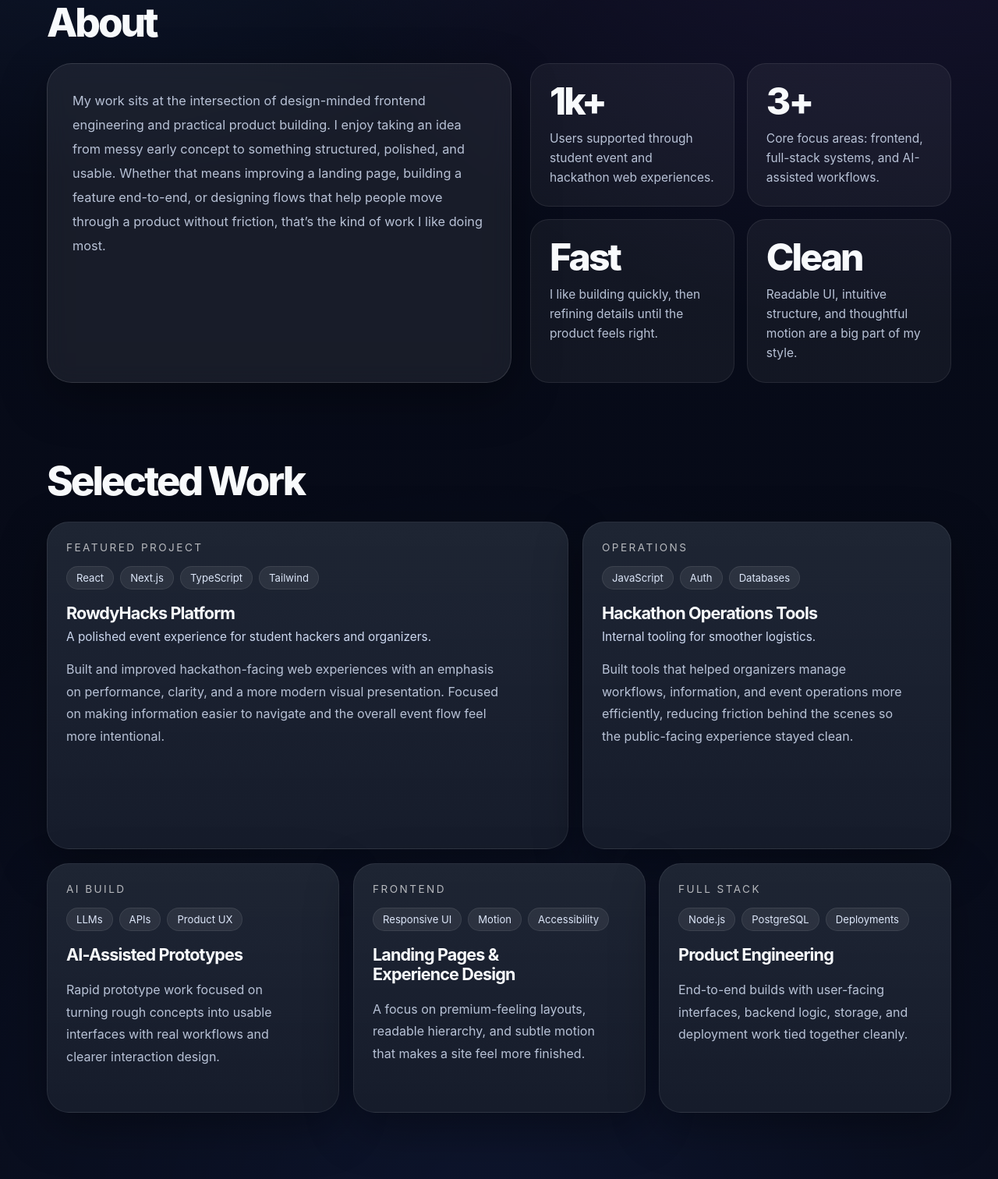
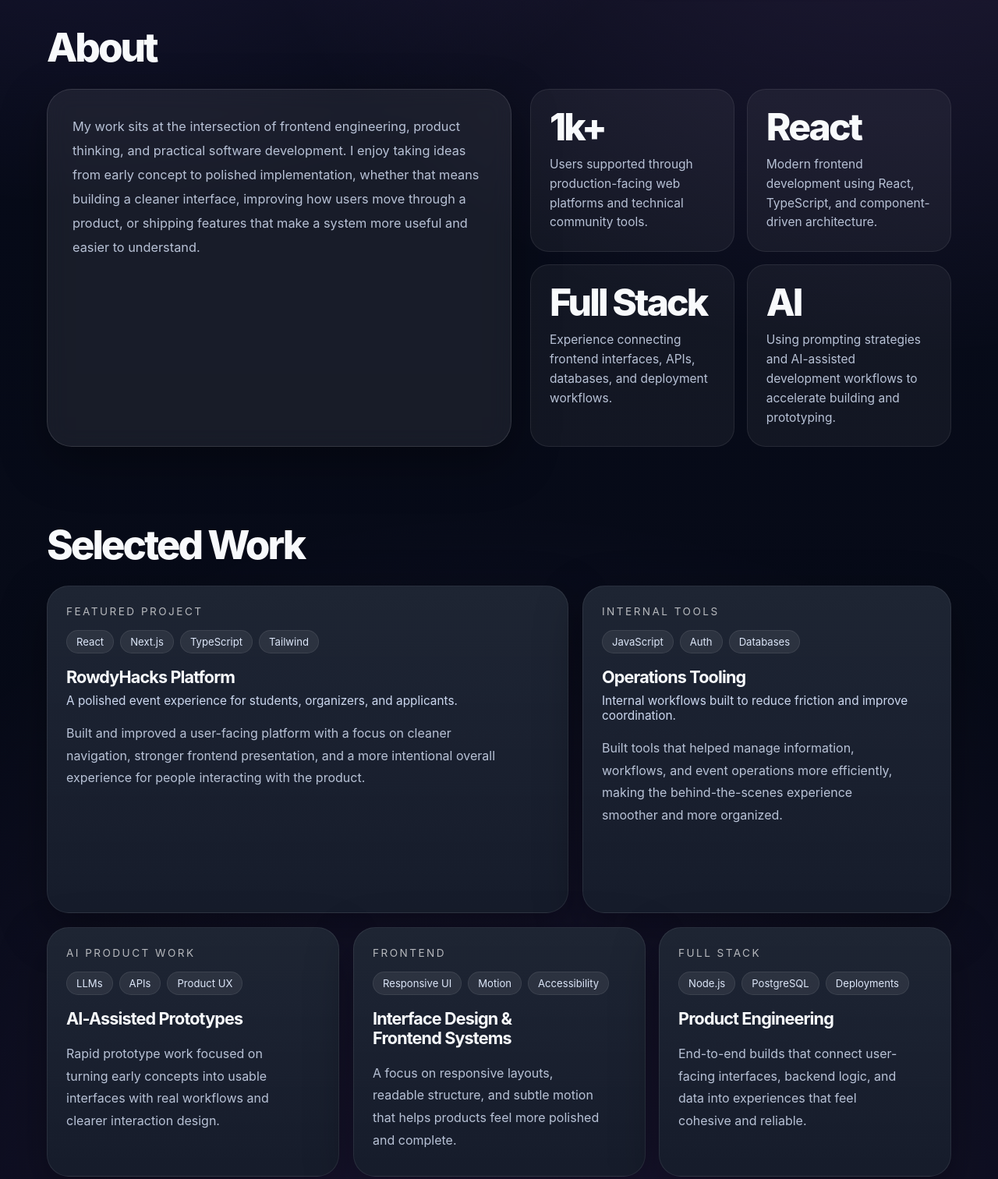
Before and after one commit to spiderCSman/Personal-Site, a website: page docs/index.html in a window 1280 px wide. Shown: the part 1167-2679 px from the top of the page at 78% size. Drawn offline with Linux system fonts and the light colour scheme.

Commit message:
css purple updates

```diff
--- a/docs/index.html
+++ b/docs/index.html
@@ -4,7 +4,7 @@
   <title>Carter LaVigne | Portfolio</title>
   <meta
     name="description"
-    content="Portfolio of Carter LaVigne, a software engineer focused on frontend, full-stack, and AI-assisted product development."
+    content="Portfolio of Carter LaVigne, a software engineer focused on frontend, full-stack, and product-minded web development."
   />
   <link rel="stylesheet" href="styles.css" />
   <link rel="icon" type="image/png" sizes="32x32" href="image/favicon-32x32.png?v=6" />
@@ -36,11 +36,11 @@
         <div class="container">
           <div class="hero-grid">
             <div class="hero-copy reveal">
-              <span class="eyebrow">Software Engineer • Frontend • Full-Stack • AI-Assisted Products</span>
-              <h1>Building polished web experiences that feel fast, intentional, and memorable.</h1>
+              <span class="eyebrow">Software Engineer • Frontend • Full-Stack • Product-Focused Development</span>
+              <h1>Building polished web applications that feel fast, intuitive, and well crafted.</h1>
               <p>
-                I'm Carter LaVigne, a software engineer focused on frontend development, full-stack product work, and practical AI-powered tools.
-                I like turning real problems into clean interfaces, smooth flows, and software people actually want to use.
+                I'm Carter LaVigne, a software engineer focused on frontend development, full-stack product work, and modern web applications.
+                I enjoy turning complex ideas into clean interfaces and building software that is both useful and enjoyable to use.
               </p>
               <div class="hero-actions">
                 <a class="btn btn-primary" href="#work">View Projects</a>
@@ -52,16 +52,16 @@
               <div class="panel-label">What I focus on</div>
               <div class="panel-stack">
                 <div class="stack-card">
-                  <small>Frontend Systems</small>
-                  <strong>Modern interfaces with strong visual polish, responsiveness, and clean UX.</strong>
+                  <small>Frontend Engineering</small>
+                  <strong>Building responsive, modern interfaces with strong visual polish and clear user experience.</strong>
                 </div>
                 <div class="stack-card">
                   <small>Full-Stack Product Work</small>
-                  <strong>From databases and auth to APIs and deployment, I like shipping complete experiences.</strong>
+                  <strong>Connecting frontend, backend, and data into complete experiences that feel thoughtful and reliable.</strong>
                 </div>
                 <div class="stack-card">
-                  <small>AI-Enabled Features</small>
-                  <strong>Using AI where it actually improves the workflow, not just because it sounds impressive.</strong>
+                  <small>Practical AI Features</small>
+                  <strong>Using AI where it improves real workflows, not just as a gimmick.</strong>
                 </div>
               </div>
             </aside>
@@ -78,33 +78,42 @@
           <div class="about-grid">
             <div class="glass about-card reveal">
               <p>
-                My work sits at the intersection of design-minded frontend engineering and practical product building.
-                I enjoy taking an idea from messy early concept to something structured, polished, and usable.
-                Whether that means improving a landing page, building a feature end-to-end, or designing flows that help people
-                move through a product without friction, that’s the kind of work I like doing most.
+                My work sits at the intersection of frontend engineering, product thinking, and practical software development.
+                I enjoy taking ideas from early concept to polished implementation, whether that means building a cleaner interface,
+                improving how users move through a product, or shipping features that make a system more useful and easier to understand.
               </p>
             </div>
 
             <div class="stats reveal">
+
               <div class="stat">
                 <div class="stat-number">1k+</div>
-                <div class="stat-label">Users supported through student event and hackathon web experiences.</div>
+                <div class="stat-label">
+                  Users supported through production-facing web platforms and technical community tools.
+                </div>
               </div>
+
               <div class="stat">
-                <div class="stat-number">3+</div>
-                <div class="stat-label">Core focus areas: frontend, full-stack systems, and AI-assisted workflows.</div>
+                <div class="stat-number">React</div>
+                <div class="stat-label">
+                  Modern frontend development using React, TypeScript, and component-driven architecture.
+                </div>
               </div>
+
               <div class="stat">
-                <div class="stat-number">Fast</div>
-                <div class="stat-label">I like building quickly, then refining details until the product feels right.</div>
+                <div class="stat-number">Full Stack</div>
+                <div class="stat-label">
+                  Experience connecting frontend interfaces, APIs, databases, and deployment workflows.
+                </div>
               </div>
+
               <div class="stat">
-                <div class="stat-number">Clean</div>
-                <div class="stat-label">Readable UI, intuitive structure, and thoughtful motion are a big part of my style.</div>
+                <div class="stat-number">AI</div>
+                <div class="stat-label">
+                  Using prompting strategies and AI-assisted development workflows to accelerate building and prototyping.
+                </div>
               </div>
             </div>
-          </div>
-        </div>
       </section>
 
       <section id="work" class="section">
@@ -125,40 +134,33 @@
                 <span class="tag">Tailwind</span>
               </div>
               <h3 class="project-title">RowdyHacks Platform</h3>
-              <p class="project-subtitle">A polished event experience for student hackers and organizers.</p>
+              <p class="project-subtitle">A polished event experience for students, organizers, and applicants.</p>
               <p class="project-copy">
-                Built and improved hackathon-facing web experiences with an emphasis on performance, clarity, and a more modern visual presentation.
-                Focused on making information easier to navigate and the overall event flow feel more intentional.
+                Built and improved a user-facing platform with a focus on cleaner navigation, stronger frontend presentation,
+                and a more intentional overall experience for people interacting with the product.
               </p>
-              <div class="project-links">
-                <a class="project-link" href="#"></a>
-                <a class="project-link" href="" target="_blank" rel="noreferrer"></a>
-              </div>
             </article>
 
             <article class="project-card tall reveal">
               <div class="project-top">
-                <span class="panel-label">Operations</span>
+                <span class="panel-label">Internal Tools</span>
               </div>
               <div class="tag-list">
                 <span class="tag">JavaScript</span>
                 <span class="tag">Auth</span>
                 <span class="tag">Databases</span>
               </div>
-              <h3 class="project-title">Hackathon Operations Tools</h3>
-              <p class="project-subtitle">Internal tooling for smoother logistics.</p>
+              <h3 class="project-title">Operations Tooling</h3>
+              <p class="project-subtitle">Internal workflows built to reduce friction and improve coordination.</p>
               <p class="project-copy">
-                Built tools that helped organizers manage workflows, information, and event operations more efficiently,
-                reducing friction behind the scenes so the public-facing experience stayed clean.
+                Built tools that helped manage information, workflows, and event operations more efficiently,
+                making the behind-the-scenes experience smoother and more organized.
               </p>
-              <div class="project-links">
-                <a class="project-link" href="" target="_blank" rel="noreferrer"></a>
-              </div>
             </article>
 
             <article class="project-card reveal">
               <div class="project-top">
-                <span class="panel-label">AI Build</span>
+                <span class="panel-label">AI Product Work</span>
               </div>
               <div class="tag-list">
                 <span class="tag">LLMs</span>
@@ -167,7 +169,7 @@
               </div>
               <h3 class="project-title">AI-Assisted Prototypes</h3>
               <p class="project-copy">
-                Rapid prototype work focused on turning rough concepts into usable interfaces with real workflows and clearer interaction design.
+                Rapid prototype work focused on turning early concepts into usable interfaces with real workflows and clearer interaction design.
               </p>
             </article>
 
@@ -180,9 +182,9 @@
                 <span class="tag">Motion</span>
                 <span class="tag">Accessibility</span>
               </div>
-              <h3 class="project-title">Landing Pages & Experience Design</h3>
+              <h3 class="project-title">Interface Design & Frontend Systems</h3>
               <p class="project-copy">
-                A focus on premium-feeling layouts, readable hierarchy, and subtle motion that makes a site feel more finished.
+                A focus on responsive layouts, readable structure, and subtle motion that helps products feel more polished and complete.
               </p>
             </article>
 
@@ -197,7 +199,7 @@
               </div>
               <h3 class="project-title">Product Engineering</h3>
               <p class="project-copy">
-                End-to-end builds with user-facing interfaces, backend logic, storage, and deployment work tied together cleanly.
+                End-to-end builds that connect user-facing interfaces, backend logic, and data into experiences that feel cohesive and reliable.
               </p>
             </article>
           </div>
@@ -236,7 +238,7 @@
                 <span class="skill-pill">Team collaboration</span>
                 <span class="skill-pill">UI structure</span>
                 <span class="skill-pill">AI-assisted workflows</span>
-                <span class="skill-pill">Hackathon leadership</span>
+                <span class="skill-pill">Leadership</span>
                 <span class="skill-pill">User-focused builds</span>
               </div>
             </div>
@@ -253,15 +255,13 @@
           <div class="glass contact-card reveal">
             <div>
               <p>
-                Interested in frontend engineering, full-stack product roles, and opportunities where strong UI,
-                product sense, and technical execution all matter.
+                Interested in frontend engineering, full-stack product roles, and opportunities where strong UI, product sense, and technical execution all matter.
               </p>
             </div>
             <div class="contact-links">
               <a class="btn btn-secondary" href="mailto:carterlavigne.jobs@gmail.com">Email</a>
               <a class="btn btn-secondary" href="https://github.com/spiderCSman" target="_blank" rel="noreferrer">GitHub</a>
               <a class="btn btn-secondary" href="https://www.linkedin.com/in/carter-m-lavigne/" target="_blank" rel="noreferrer">LinkedIn</a>
-
             </div>
           </div>
         </div>
--- a/docs/styles.css
+++ b/docs/styles.css
@@ -6,10 +6,10 @@
   --text: #f8fafc;
   --muted: #b8c2d6;
   --muted-2: #8ea0bf;
-  --accent: #9cc7ff;
-  --accent-2: #d7b8ff;
-  --glow-1: rgba(98, 167, 255, 0.18);
-  --glow-2: rgba(176, 107, 255, 0.14);
+  --accent: #b48cff;
+  --accent-2: #e2b9ff;
+  --glow-1: rgba(166, 118, 255, 0.22);
+  --glow-2: rgba(206, 139, 255, 0.18);
   --shadow: 0 20px 60px rgba(0, 0, 0, 0.35);
   --radius-xl: 32px;
   --radius-lg: 24px;
@@ -33,7 +33,7 @@ body {
   background:
     radial-gradient(circle at 10% 15%, var(--glow-1), transparent 28%),
     radial-gradient(circle at 90% 20%, var(--glow-2), transparent 30%),
-    radial-gradient(circle at 50% 80%, rgba(80, 125, 255, 0.10), transparent 35%),
+    radial-gradient(circle at 50% 80%, rgba(168, 110, 255, 0.14), transparent 35%),
     linear-gradient(180deg, #040612 0%, #070b19 38%, #060914 100%);
   color: var(--text);
   overflow-x: hidden;
@@ -79,7 +79,7 @@ img {
   height: 380px;
   top: 8%;
   left: -80px;
-  background: rgba(68, 146, 255, 0.18);
+  background: rgba(146, 92, 255, 0.12);
 }
 
 .orb-2 {
@@ -87,7 +87,7 @@ img {
   height: 420px;
   right: -90px;
   top: 32%;
-  background: rgba(177, 103, 255, 0.14);
+  background: rgba(190, 120, 255, 0.10);
   animation-delay: 3s;
 }
 
@@ -197,7 +197,7 @@ img {
   font-weight: 800;
   max-width: 880px;
   text-wrap: balance;
-  background: linear-gradient(135deg, #ffffff 0%, #d9e8ff 40%, #cbbcff 85%);
+  background: linear-gradient(135deg, #ffffff 0%, #e8dbff 50%, #caa4ff 100%);
   -webkit-background-clip: text;
   -webkit-text-fill-color: transparent;
   background-clip: text;
```
